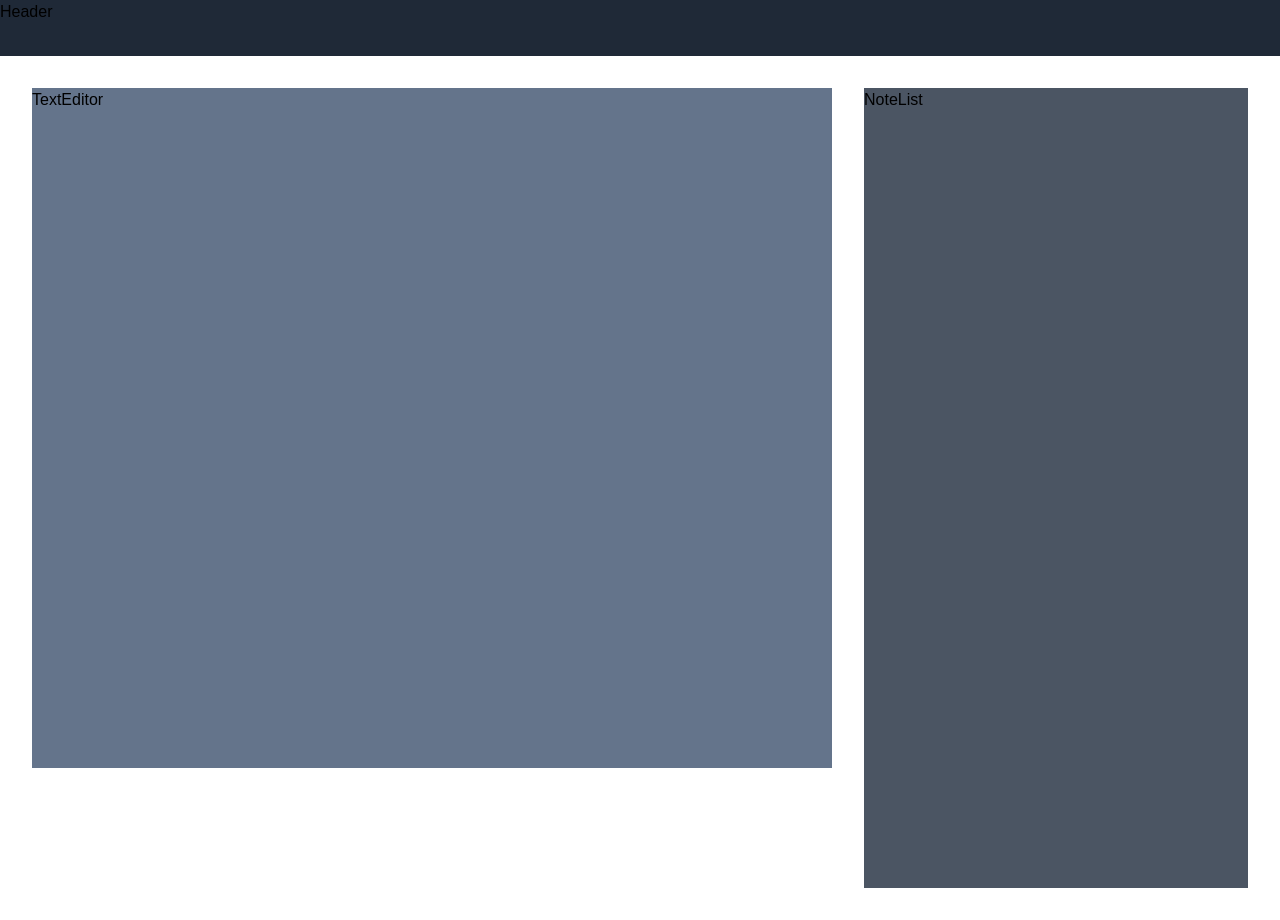
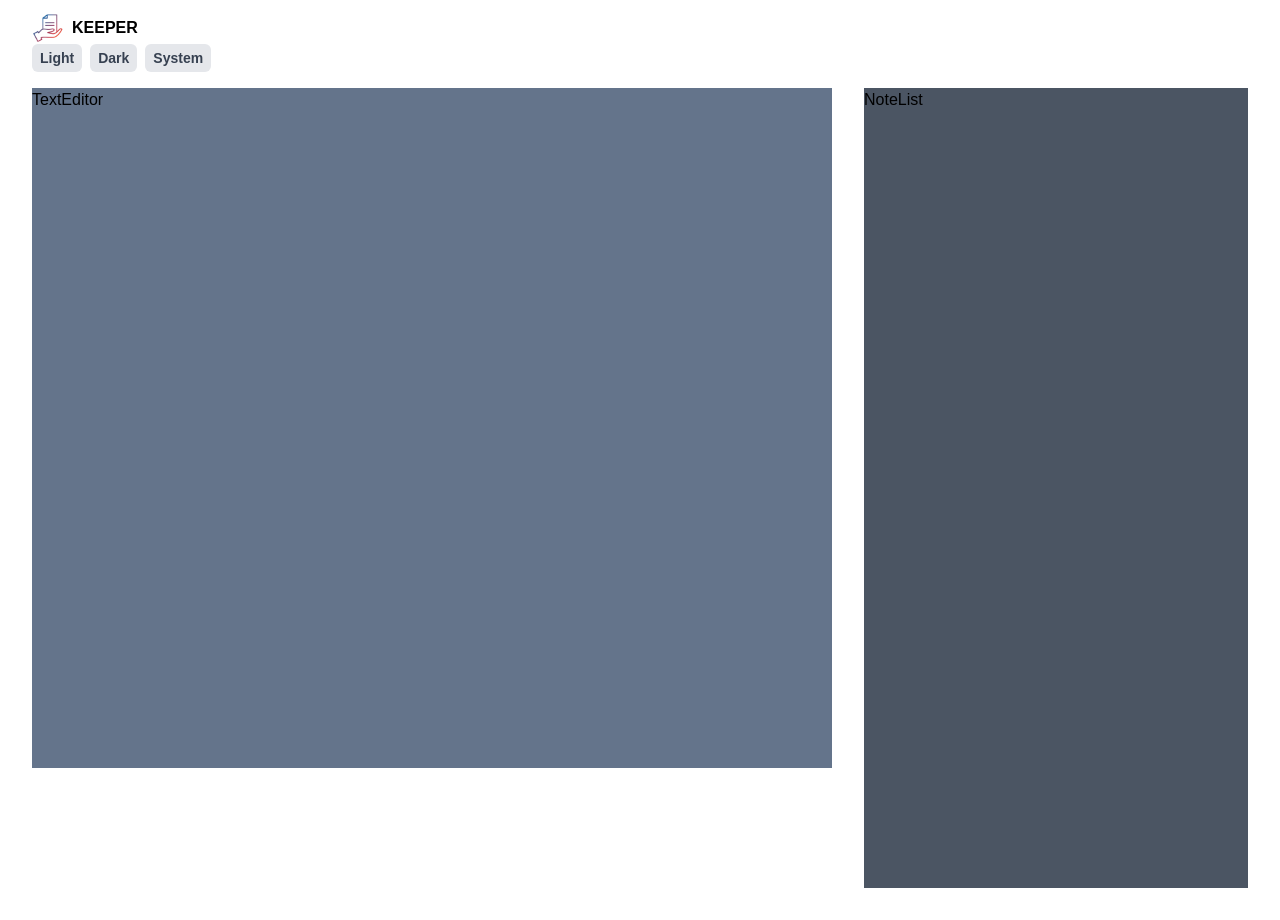
Before and after one commit to raiozohalan/keeper, a Next.js app: page / in a window 1280 px wide. Built offline with nearby package versions, Linux system fonts and the light colour scheme.

Commit message:
refactor: Update Header component UI and add theme selector

```diff
--- a/src/components/Header/index.tsx
+++ b/src/components/Header/index.tsx
@@ -1,9 +1,25 @@
+import Image from "next/image";
 import React from "react";
+import ThemeSelector from "../Base/ThemeSelector";
 
 const Header = () => {
   return (
-    <div className="flex-none w-full h-14 sticky top-0 bg-gray-800 z-50">
-      Header
+    <div className="flex-none w-full h-14 sticky top-0 bg-light- z-50 px-8 py-3 dark:bg-dark-primary">
+      <div className="flex gap-2 items-center">
+        <div className="w-8 h-8 rounded-md overflow-hidden">
+          <Image
+            src="/assets/keeper-logo-white-192.jpg"
+            alt="Keeper"
+            width={32}
+            height={32}
+            className=""
+          />
+        </div>
+        <h2 className="font-extrabold">KEEPER</h2>
+      </div>
+      <div className="flex gap-2 items-center">
+        <ThemeSelector />
+      </div>
     </div>
   );
 };
```
